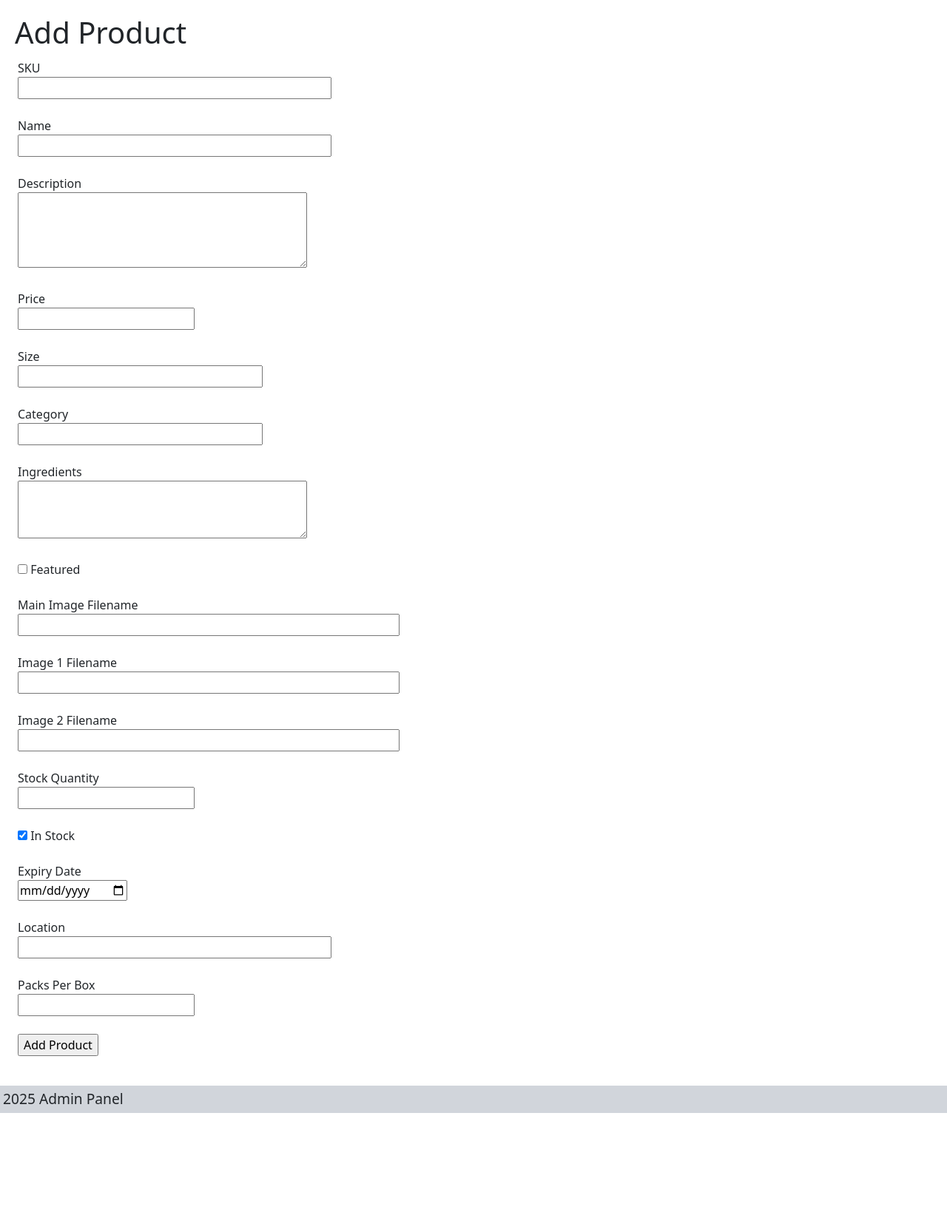
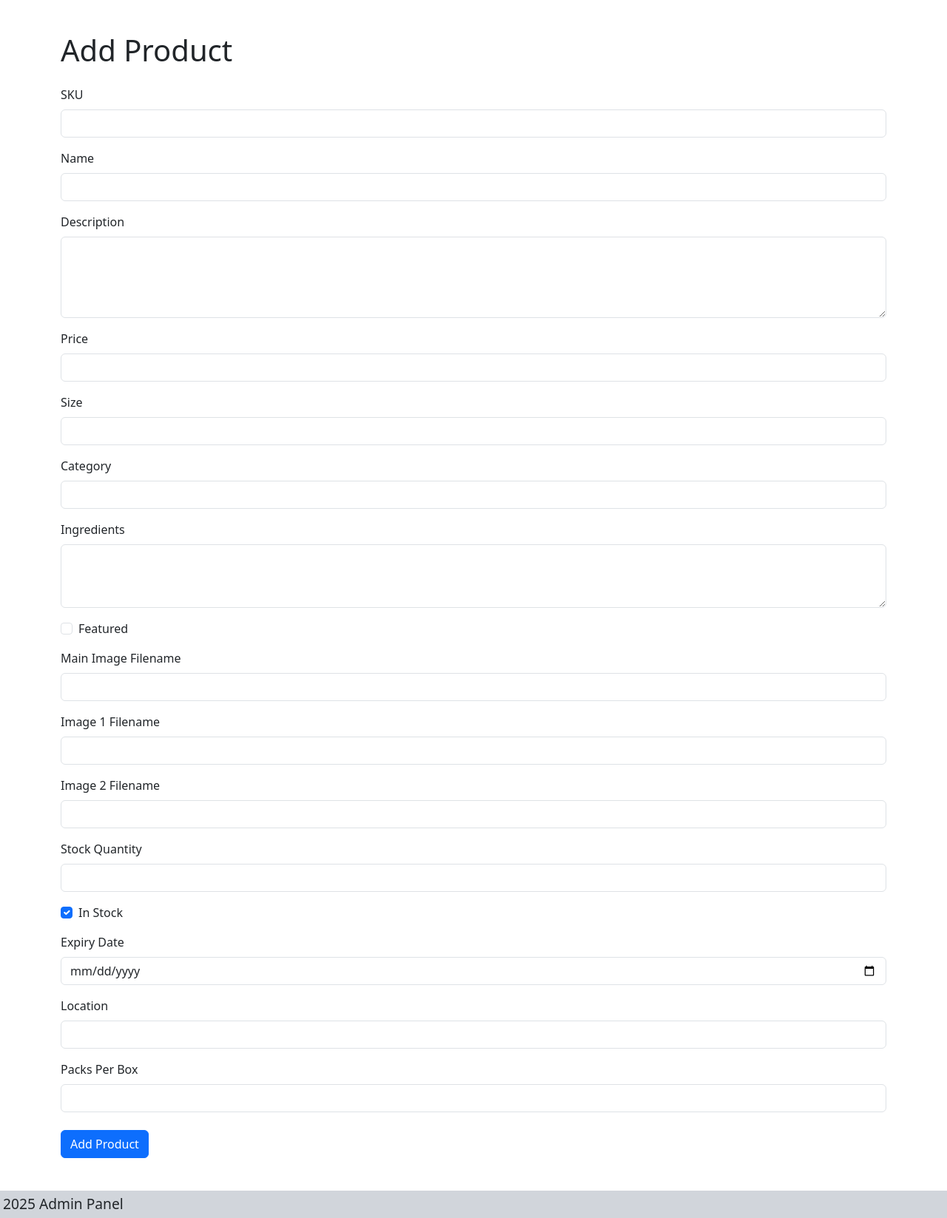
Before and after one commit to james-fitz86/pickle-polona, a Flask app: page /admin/add_product in a window 1280 px wide. Shown: the part 254-1901 px from the top of the page at 74% size. Before the commit the page ends 1759 px from the top, so only its background shows below. Run offline with Flask 3, Linux system fonts and the light colour scheme; the visitor is signed in with stand-in values (Sample User, id 1).

Commit message:
added bootstrap classes to existing html

```diff
--- a/templates/admin/add_product.html
+++ b/templates/admin/add_product.html
@@ -3,33 +3,78 @@
 {% block title %}Add Product{% endblock %}
 
 {% block main %}
-<h1>Add Product</h1>
+<div class="container my-4">
+    <h1 class="mb-4">Add Product</h1>
     <form method="POST">
         {{ form.hidden_tag() }}
 
-        <p>{{ form.sku.label }}<br>{{ form.sku(size=40) }}</p>
-        <p>{{ form.name.label }}<br>{{ form.name(size=40) }}</p>
-        <p>{{ form.description.label }}<br>{{ form.description(rows=4, cols=40) }}</p>
-
-        <p>{{ form.price.label }}<br>{{ form.price() }}</p>
-        <p>{{ form.size.label }}<br>{{ form.size(size=30) }}</p>
-        <p>{{ form.category.label }}<br>{{ form.category(size=30) }}</p>
-        <p>{{ form.ingredients.label }}<br>{{ form.ingredients(rows=3, cols=40) }}</p>
-
-
-        <p>{{ form.featured() }} {{ form.featured.label }}</p>
-
-        <p>{{ form.image_main.label }}<br>{{ form.image_main(size=50) }}</p>
-        <p>{{ form.image_1.label }}<br>{{ form.image_1(size=50) }}</p>
-        <p>{{ form.image_2.label }}<br>{{ form.image_2(size=50) }}</p>
-
-        <p>{{ form.stock_quantity.label }}<br>{{ form.stock_quantity() }}</p>
-        <p>{{ form.in_stock() }} {{ form.in_stock.label }}</p>
-
-        <p>{{ form.expiry_date.label }}<br>{{ form.expiry_date() }}</p>
-        <p>{{ form.stock_location.label }}<br>{{ form.stock_location(size=40) }}</p>
-        <p>{{ form.packs_per_box.label }}<br>{{ form.packs_per_box() }}</p>
-
-        <p>{{ form.submit() }}</p>
+        <div class="mb-3">
+            {{ form.sku.label(class="form-label") }}
+            {{ form.sku(class="form-control", size=40) }}
+        </div>
+        <div class="mb-3">
+            {{ form.name.label(class="form-label") }}
+            {{ form.name(class="form-control", size=40) }}
+        </div>
+        <div class="mb-3">
+            {{ form.description.label(class="form-label") }}
+            {{ form.description(class="form-control", rows=4, cols=40) }}
+        </div>
+        <div class="mb-3">
+            {{ form.price.label(class="form-label") }}
+            {{ form.price(class="form-control") }}
+        </div>
+        <div class="mb-3">
+            {{ form.size.label(class="form-label") }}
+            {{ form.size(class="form-control", size=30) }}
+        </div>
+        <div class="mb-3">
+            {{ form.category.label(class="form-label") }}
+            {{ form.category(class="form-control", size=30) }}
+        </div>
+        <div class="mb-3">
+            {{ form.ingredients.label(class="form-label") }}
+            {{ form.ingredients(class="form-control", rows=3, cols=40) }}
+        </div>
+        <div class="form-check mb-3">
+            {{ form.featured(class="form-check-input") }}
+            {{ form.featured.label(class="form-check-label") }}
+        </div>
+        <div class="mb-3">
+            {{ form.image_main.label(class="form-label") }}
+            {{ form.image_main(class="form-control", size=50) }}
+        </div>
+        <div class="mb-3">
+            {{ form.image_1.label(class="form-label") }}
+            {{ form.image_1(class="form-control", size=50) }}
+        </div>
+        <div class="mb-3">
+            {{ form.image_2.label(class="form-label") }}
+            {{ form.image_2(class="form-control", size=50) }}
+        </div>
+        <div class="mb-3">
+            {{ form.stock_quantity.label(class="form-label") }}
+            {{ form.stock_quantity(class="form-control") }}
+        </div>
+        <div class="form-check mb-3">
+            {{ form.in_stock(class="form-check-input") }}
+            {{ form.in_stock.label(class="form-check-label") }}
+        </div>
+        <div class="mb-3">
+            {{ form.expiry_date.label(class="form-label") }}
+            {{ form.expiry_date(class="form-control") }}
+        </div>
+        <div class="mb-3">
+            {{ form.stock_location.label(class="form-label") }}
+            {{ form.stock_location(class="form-control", size=40) }}
+        </div>
+        <div class="mb-4">
+            {{ form.packs_per_box.label(class="form-label") }}
+            {{ form.packs_per_box(class="form-control") }}
+        </div>
+        <div>
+            {{ form.submit(class="btn btn-primary") }}
+        </div>
     </form>
+</div>
 {% endblock %}
```
Also changed, not shown: templates/admin/admin_login.html (+23 -10 lines), templates/admin/edit_product.html (+73 -25 lines), templates/admin/product.html (+34 -24 lines), templates/admin/products.html (+18 -11 lines).
